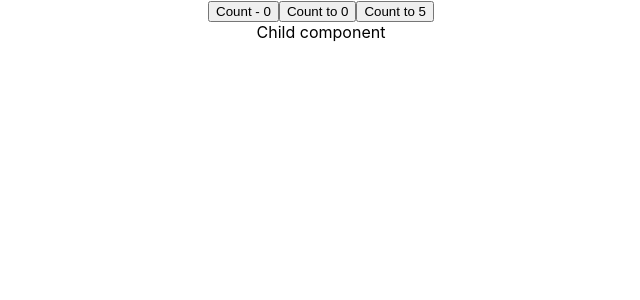
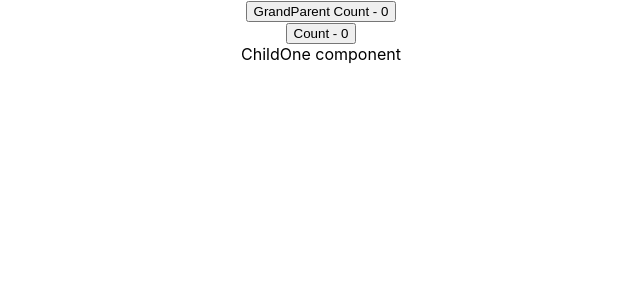
Before and after one commit to gopinav/React-Render-Tutorials, a React (Create React App) app in the folder react-render-demo/: page / in a window 1280 px wide. Shown: the top 300 px of the page, without its empty margins (319-959 px from the left). Built offline with nearby package versions, Linux system fonts and the light colour scheme.

Commit message:
Same element reference optimization

```diff
--- a/react-render-demo/src/App.js
+++ b/react-render-demo/src/App.js
@@ -7,6 +7,10 @@
 import { ObjectUseReducer } from './components/Immutable State/ObjectUseReducer'
 import { ArrayUseReducer } from './components/Immutable State/ArrayUseReducer'
 import { Parent } from './components/Parent Child/Parent'
+import { ParentOne } from './components/Optimization/ParentOne'
+import { OptimizedParentOne } from './components/Optimization/OptimizedParentOne'
+import { ChildOne } from './components/Optimization/ChildOne'
+import { GrandParent } from './components/Optimization/GrandParent'
 
 function App () {
   return (
@@ -17,7 +21,12 @@
       {/* <ArrayUseState /> */}
       {/* <ObjectUseReducer /> */}
       {/* <ArrayUseReducer /> */}
-      <Parent />
+      {/* <Parent /> */}
+      {/* <ParentOne /> */}
+      {/* <OptimizedParentOne>
+        <ChildOne />
+      </OptimizedParentOne> */}
+      <GrandParent />
     </div>
   )
 }
--- /dev/null
+++ b/react-render-demo/src/components/Optimization/GrandParent.js
@@ -0,0 +1,15 @@
+import React, { useState } from 'react'
+import { OptimizedParentOne } from './OptimizedParentOne'
+import { ChildOne } from './ChildOne'
+
+export const GrandParent = () => {
+  const [newCount, setNewCount] = useState(0)
+  return (
+    <div>
+      <button onClick={() => setNewCount(nc => nc + 1)}>GrandParent Count - {newCount}</button>
+      <OptimizedParentOne newCount={newCount}>
+        <ChildOne />
+      </OptimizedParentOne>
+    </div>
+  )
+}
--- /dev/null
+++ b/react-render-demo/src/components/Optimization/OptimizedParentOne.js
@@ -0,0 +1,13 @@
+import React, { useState } from 'react'
+
+export const OptimizedParentOne = ({ children }) => {
+  const [count, setCount] = useState(0)
+
+  console.log('OptimizedParentOne Render')
+  return (
+    <div>
+      <button onClick={() => setCount(c => c + 1)}>Count - {count}</button>
+      {children}
+    </div>
+  )
+}
```
